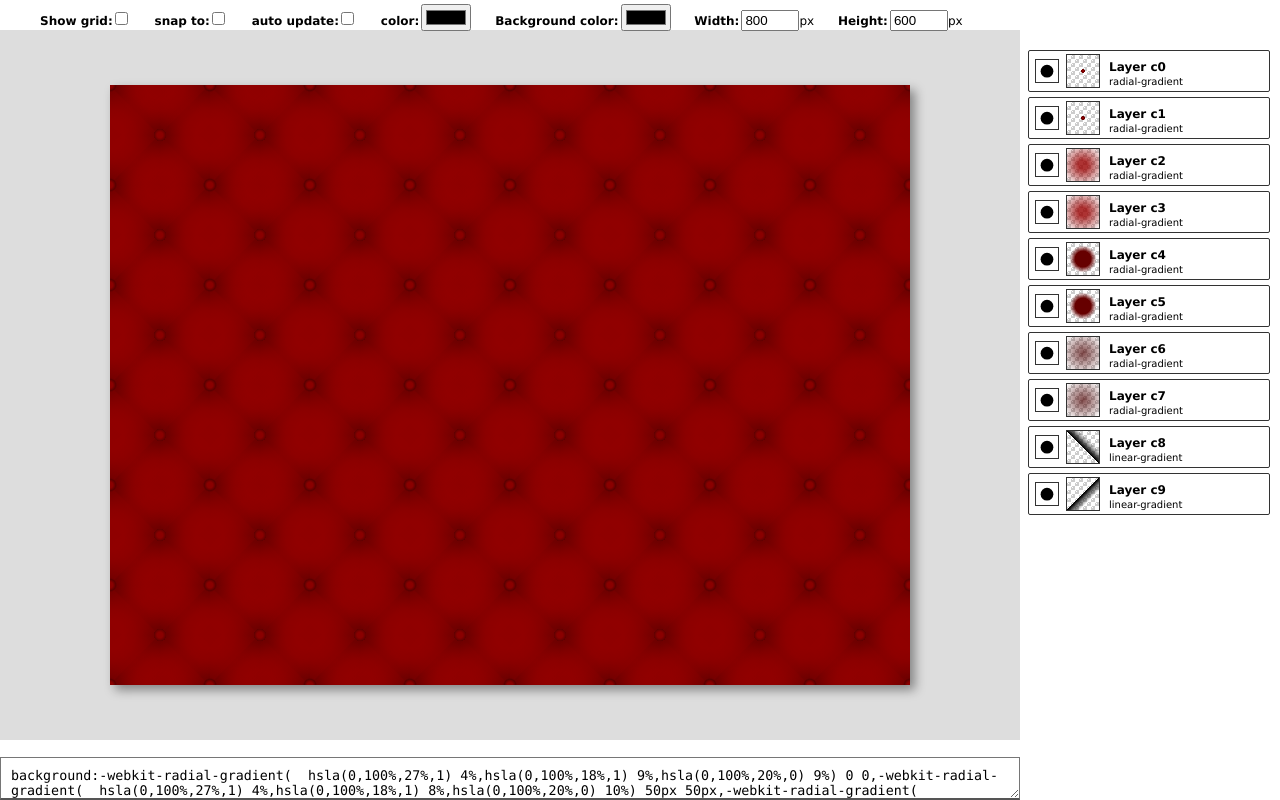
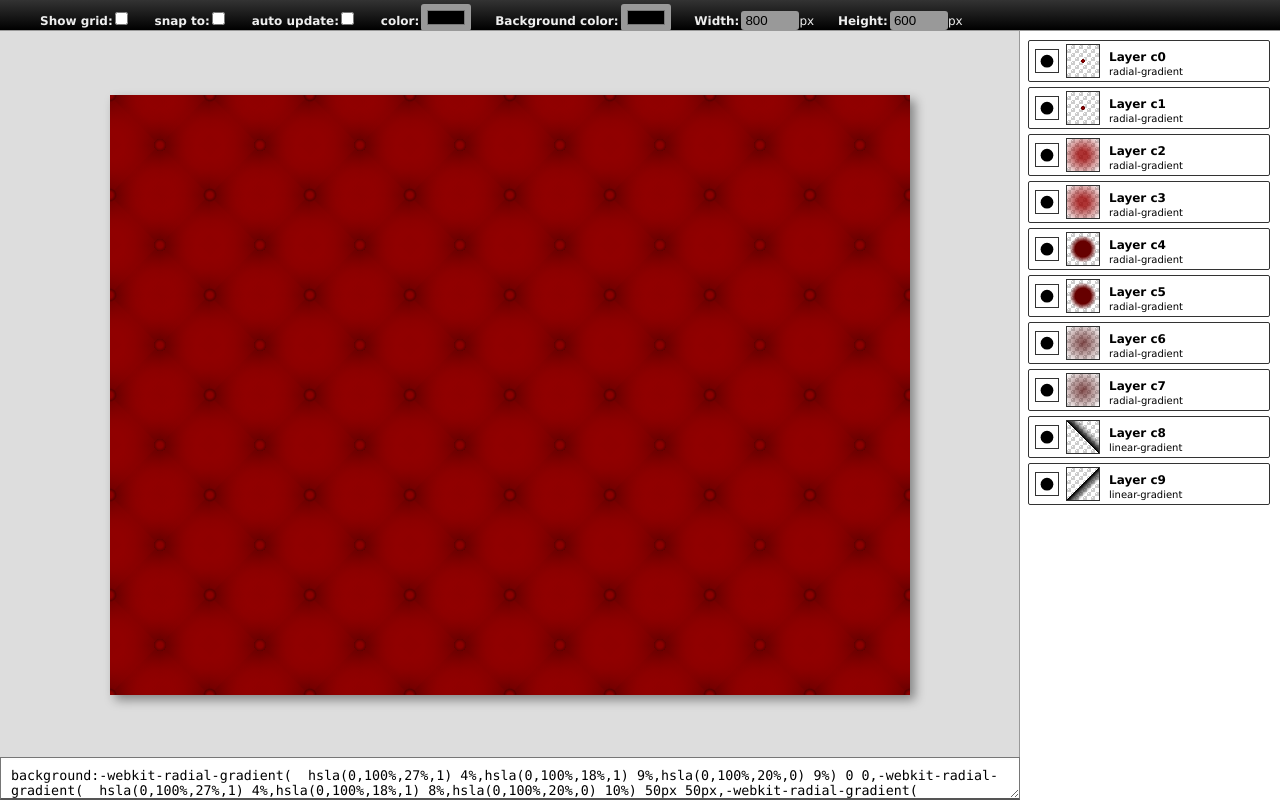
Before and after one commit to glan/CSS-Patterns-Workbench, a plain HTML site: page index.html in a window 1280 px wide. Drawn offline with Linux system fonts and the light colour scheme.

Commit message:
CSS layout updates

```diff
--- a/css/layerlist.css
+++ b/css/layerlist.css
@@ -1,6 +1,6 @@
 #layers {
     position: absolute;
-    top : 40px;
+    top : 30px;
     right: 0px;
     bottom: 240px;
     left: 0px;
--- a/css/main.css
+++ b/css/main.css
@@ -10,12 +10,13 @@ body {
     position: absolute;
     left: 0; top: 30px;
     right: 260px;
-    bottom: 60px;
+    bottom: 40px;
     background: #DDD;
     display: -webkit-box;
     -webkit-box-align: center;
     -webkit-box-pack: center;
     overflow: hidden;
+    border-right: 1px solid #999;
 }
 
 #frame .back {
@@ -50,8 +51,13 @@ body {
     position: absolute;
     top : 0;
     left: 0;
+    right: 0;
+    height: 22px;
     font-size: 12px;
     padding: 4px 20px;
+    border-bottom: 1px solid #999;
+    background: -webkit-linear-gradient(#333, #000);
+    color: #EEE;
 }
 
 #top-bar>* {
@@ -69,6 +75,15 @@ body {
 
 #top-bar input {
     margin-left: 2px;
+    border-radius: 3px;
+    border: #CCC;
+    padding: 2px 4px;
+    background: #999;
+}
+
+#top-bar input:focus {
+    -webkit-box-shadow: inset 1px 1px 2px rgba(0,0,0,0.3);
+    outline: none;
 }
 
 #top-bar input[type='number'] {
```
